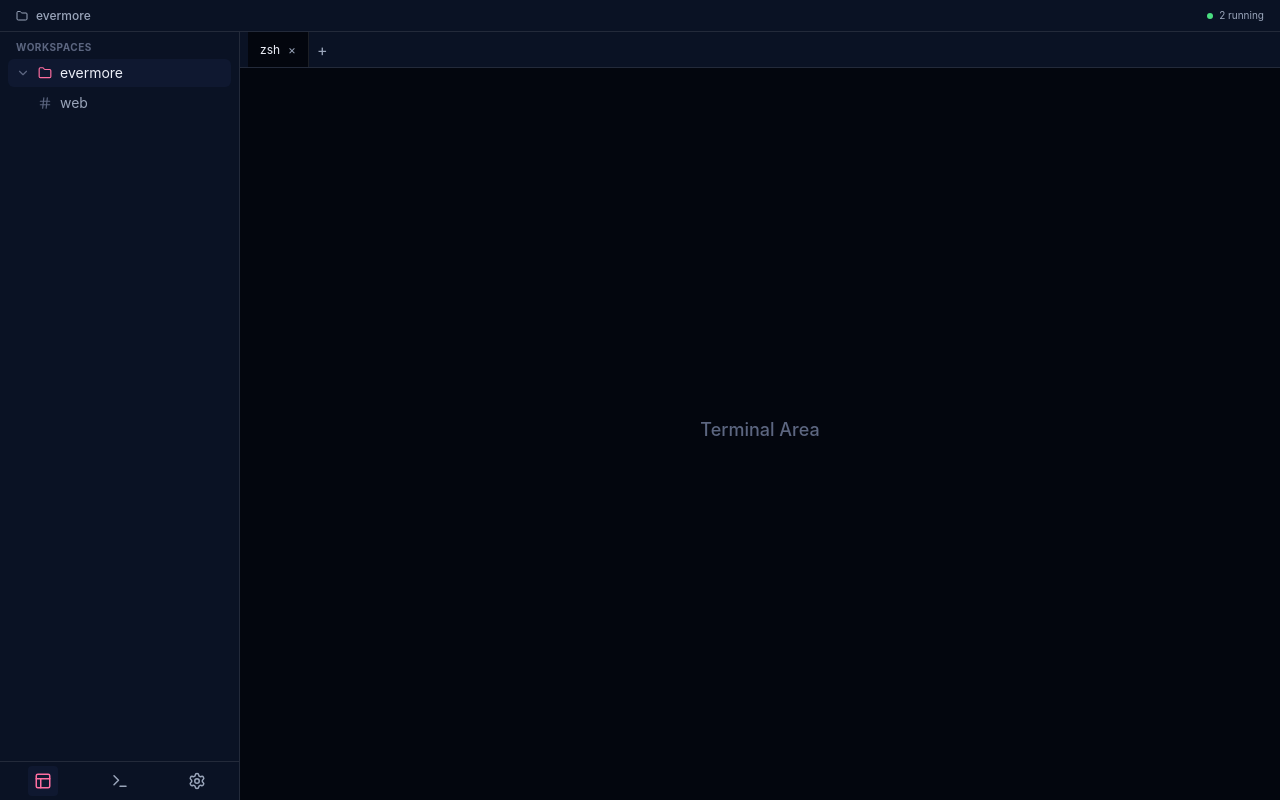
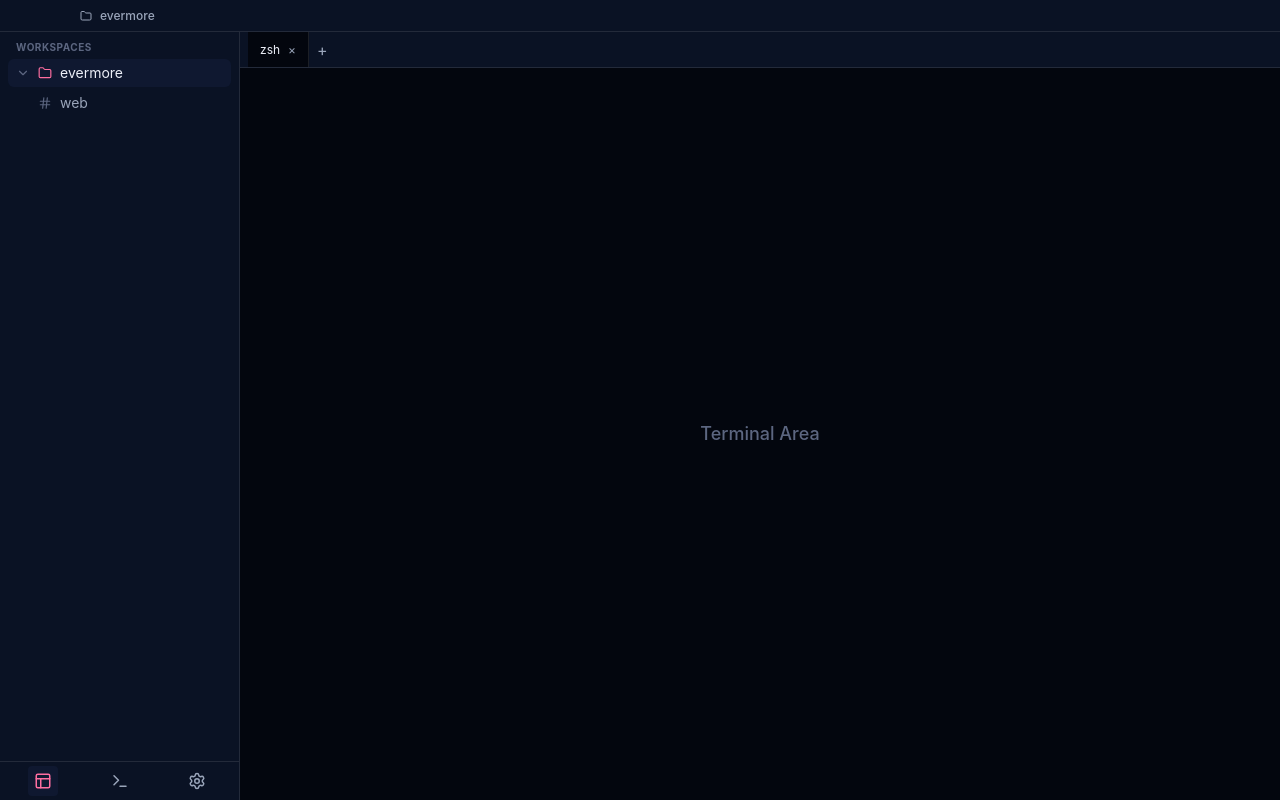
Before and after one commit to ytakahashi/evermore, a React (Vite) app: page / in a window 1280 px wide. Built offline with nearby package versions, Linux system fonts and the light colour scheme.

Commit message:
chore: split components

```diff
--- /dev/null
+++ b/electron-builder.dev.yml
@@ -0,0 +1,3 @@
+extends: electron-builder.yml
+mac:
+  identity: null
--- a/package.json
+++ b/package.json
@@ -58,7 +58,7 @@
   "scripts": {
     "build": "pnpm run typecheck && electron-vite build",
     "build:mac": "electron-vite build && electron-builder --mac",
-    "build:mac:app": "electron-vite build && electron-builder --mac --dir",
+    "build:mac:dev": "electron-vite build && electron-builder --mac --dir -c electron-builder.dev.yml",
     "build:unpack": "pnpm run build && electron-builder --dir",
     "dev": "electron-vite dev",
     "format": "prettier --check .",
--- a/src/main/index.ts
+++ b/src/main/index.ts
@@ -15,7 +15,7 @@ function createWindow(): void {
     show: false,
     autoHideMenuBar: true,
     titleBarStyle: 'hidden',
-    trafficLightPosition: { x: 12, y: 12 },
+    trafficLightPosition: { x: 12, y: 10 },
     ...(process.platform === 'linux' ? { icon } : {}),
     webPreferences: {
       preload: join(_dirname, '../preload/index.mjs'),
--- a/src/renderer/src/App.tsx
+++ b/src/renderer/src/App.tsx
@@ -1,81 +1,5 @@
-import { Settings, Terminal, Layout, Folder, ChevronRight, Hash } from 'lucide-react';
+import { AppShell } from './components/layout/AppShell';
 
 export default function App(): React.JSX.Element {
-  return (
-    <div className="flex h-screen w-screen flex-col overflow-hidden bg-background font-sans text-foreground">
-      {/* TopBar */}
-      <header
-        className="flex h-8 shrink-0 items-center justify-between border-b border-border bg-panel px-4"
-        style={{ WebkitAppRegion: 'drag' } as React.CSSProperties}
-      >
-        <div className="flex items-center gap-2 text-xs font-medium text-muted">
-          <Folder size={12} />
-          <span>evermore</span>
-        </div>
-        <div className="flex items-center gap-3 text-[10px] text-muted">
-          <div className="flex items-center gap-1.5">
-            <span className="size-1.5 rounded-full bg-success" />
-            <span>2 running</span>
-          </div>
-        </div>
-      </header>
-
-      <div className="flex flex-1 overflow-hidden">
-        {/* Sidebar */}
-        <aside className="flex w-60 flex-col border-r border-border bg-panel">
-          <div className="flex-1 overflow-y-auto p-2">
-            <div className="mb-4">
-              <div className="mb-1 flex items-center justify-between px-2 text-[10px] font-bold uppercase tracking-wider text-subtle">
-                Workspaces
-              </div>
-              <div className="space-y-0.5">
-                <div className="flex items-center gap-2 rounded-md bg-raised px-2 py-1 text-sm text-foreground">
-                  <ChevronRight size={14} className="rotate-90 text-subtle" />
-                  <Folder size={14} className="text-brand" />
-                  <span>evermore</span>
-                </div>
-                <div className="flex items-center gap-2 rounded-md px-2 py-1 text-sm text-muted hover:bg-raised/50">
-                  <div className="w-3.5" />
-                  <Hash size={14} className="text-subtle" />
-                  <span>web</span>
-                </div>
-              </div>
-            </div>
-          </div>
-
-          {/* Sidebar Bottom Nav */}
-          <nav className="flex items-center justify-around border-t border-border bg-panel p-1">
-            <button className="rounded p-1.5 text-brand bg-raised">
-              <Layout size={18} />
-            </button>
-            <button className="rounded p-1.5 text-muted hover:bg-raised hover:text-foreground">
-              <Terminal size={18} />
-            </button>
-            <button className="rounded p-1.5 text-muted hover:bg-raised hover:text-foreground">
-              <Settings size={18} />
-            </button>
-          </nav>
-        </aside>
-
-        {/* Main Area */}
-        <main className="flex flex-1 flex-col bg-terminal">
-          {/* TabBar (Placeholder) */}
-          <div className="flex h-9 items-center border-b border-border bg-panel px-2">
-            <div className="flex h-full items-center gap-2 border-r border-border bg-terminal px-3 text-xs">
-              <span>zsh</span>
-              <button className="text-muted hover:text-foreground">×</button>
-            </div>
-            <button className="ml-2 text-muted hover:text-foreground">+</button>
-          </div>
-
-          {/* Terminal Area (Placeholder) */}
-          <div className="flex flex-1 items-center justify-center text-subtle">
-            <div className="text-center">
-              <div className="mb-2 text-lg font-medium">Terminal Area</div>
-            </div>
-          </div>
-        </main>
-      </div>
-    </div>
-  );
+  return <AppShell />;
 }
--- /dev/null
+++ b/src/renderer/src/components/layout/AppShell.tsx
@@ -0,0 +1,15 @@
+import { MainTerminalArea } from '../main-area/MainTerminalArea';
+import { Sidebar } from './Sidebar';
+import { TopBar } from './TopBar';
+
+export function AppShell(): React.JSX.Element {
+  return (
+    <div className="flex h-screen w-screen flex-col overflow-hidden bg-background font-sans text-foreground">
+      <TopBar />
+      <div className="flex flex-1 overflow-hidden">
+        <Sidebar />
+        <MainTerminalArea />
+      </div>
+    </div>
+  );
+}
--- /dev/null
+++ b/src/renderer/src/components/layout/Sidebar.tsx
@@ -0,0 +1,13 @@
+import { SidebarBottomNav } from '../sidebar/SidebarBottomNav';
+import { WorkspacesView } from '../sidebar/WorkspacesView';
+
+export function Sidebar(): React.JSX.Element {
+  return (
+    <aside className="flex w-60 flex-col border-r border-border bg-panel">
+      <div className="flex-1 overflow-y-auto p-2">
+        <WorkspacesView />
+      </div>
+      <SidebarBottomNav />
+    </aside>
+  );
+}
--- /dev/null
+++ b/src/renderer/src/components/layout/TopBar.tsx
@@ -0,0 +1,16 @@
+import { Folder } from 'lucide-react';
+
+export function TopBar(): React.JSX.Element {
+  return (
+    <header
+      className="flex h-8 shrink-0 items-center justify-between border-b border-border bg-panel pl-20 pr-4"
+      style={{ WebkitAppRegion: 'drag' } as React.CSSProperties}
+    >
+      <div className="flex items-center gap-2 text-xs font-medium text-muted">
+        <Folder size={12} />
+        <span>evermore</span>
+      </div>
+      <div />
+    </header>
+  );
+}
--- /dev/null
+++ b/src/renderer/src/components/main-area/MainTerminalArea.tsx
@@ -0,0 +1,12 @@
+import { TabBar } from './TabBar';
+
+export function MainTerminalArea(): React.JSX.Element {
+  return (
+    <main className="flex flex-1 flex-col bg-terminal">
+      <TabBar />
+      <div className="flex flex-1 items-center justify-center text-subtle">
+        <div className="text-lg font-medium">Terminal Area</div>
+      </div>
+    </main>
+  );
+}
--- /dev/null
+++ b/src/renderer/src/components/main-area/TabBar.tsx
@@ -0,0 +1,11 @@
+export function TabBar(): React.JSX.Element {
+  return (
+    <div className="flex h-9 items-center border-b border-border bg-panel px-2">
+      <div className="flex h-full items-center gap-2 border-r border-border bg-terminal px-3 text-xs">
+        <span>zsh</span>
+        <button className="text-muted hover:text-foreground">×</button>
+      </div>
+      <button className="ml-2 text-muted hover:text-foreground">+</button>
+    </div>
+  );
+}
--- /dev/null
+++ b/src/renderer/src/components/sidebar/SidebarBottomNav.tsx
@@ -0,0 +1,23 @@
+import { Settings, Terminal, Layout } from 'lucide-react';
+
+export function SidebarBottomNav(): React.JSX.Element {
+  return (
+    <nav className="flex items-center justify-around border-t border-border bg-panel p-1">
+      <button aria-label="Workspaces" className="rounded bg-raised p-1.5 text-brand">
+        <Layout size={18} />
+      </button>
+      <button
+        aria-label="Connections"
+        className="rounded p-1.5 text-muted hover:bg-raised hover:text-foreground"
+      >
+        <Terminal size={18} />
+      </button>
+      <button
+        aria-label="Settings"
+        className="rounded p-1.5 text-muted hover:bg-raised hover:text-foreground"
+      >
+        <Settings size={18} />
+      </button>
+    </nav>
+  );
+}
--- /dev/null
+++ b/src/renderer/src/components/sidebar/WorkspacesView.tsx
@@ -0,0 +1,23 @@
+import { Folder, ChevronRight, Hash } from 'lucide-react';
+
+export function WorkspacesView(): React.JSX.Element {
+  return (
+    <div className="mb-4">
+      <div className="mb-1 flex items-center justify-between px-2 text-[10px] font-bold uppercase tracking-wider text-subtle">
+        Workspaces
+      </div>
+      <div className="space-y-0.5">
+        <div className="flex items-center gap-2 rounded-md bg-raised px-2 py-1 text-sm text-foreground">
+          <ChevronRight size={14} className="rotate-90 text-subtle" />
+          <Folder size={14} className="text-brand" />
+          <span>evermore</span>
+        </div>
+        <div className="flex items-center gap-2 rounded-md px-2 py-1 text-sm text-muted hover:bg-raised/50">
+          <div className="w-3.5" />
+          <Hash size={14} className="text-subtle" />
+          <span>web</span>
+        </div>
+      </div>
+    </div>
+  );
+}
```
